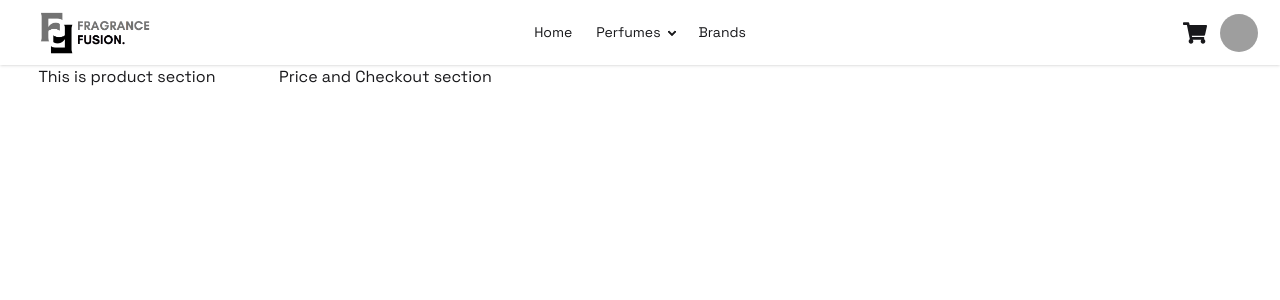
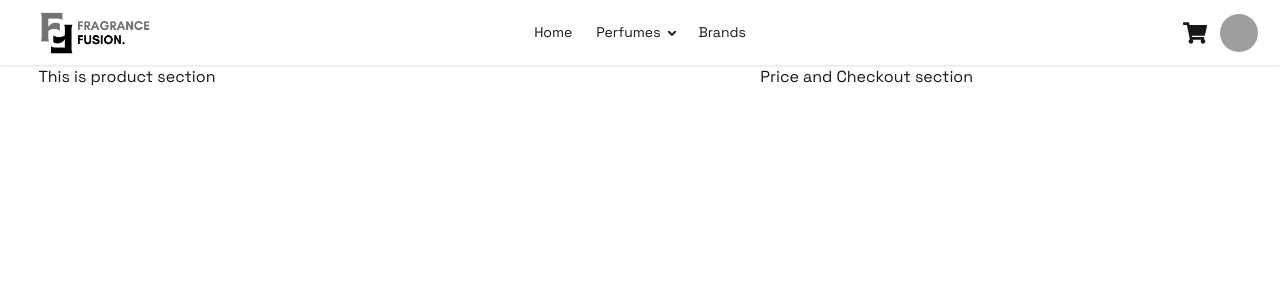
Before and after one commit to Suprio-Das/Fragrance-Fusion, a React (Vite) app: page /mycart in a window 1280 px wide. Shown: the top 300 px of the page. Built offline with nearby package versions, Linux system fonts and the light colour scheme; grey boxes are pictures that could not be loaded.

Commit message:
colspan added

```diff
--- a/src/Components/MyCart/MyCart.jsx
+++ b/src/Components/MyCart/MyCart.jsx
@@ -3,11 +3,11 @@ const MyCart = () => {
         <div className="w-[94%] mx-auto">
             <div className="grid lg:grid-cols-5 grid-cols-1">
                 {/* Product Section */}
-                <div>
+                <div className="col-span-3">
                     <h1>This is product section</h1>
                 </div>
                 {/* Price and Checkout section */}
-                <div>
+                <div className="col-span-2">
                     <h1>Price and Checkout section</h1>
                 </div>
             </div>
```
